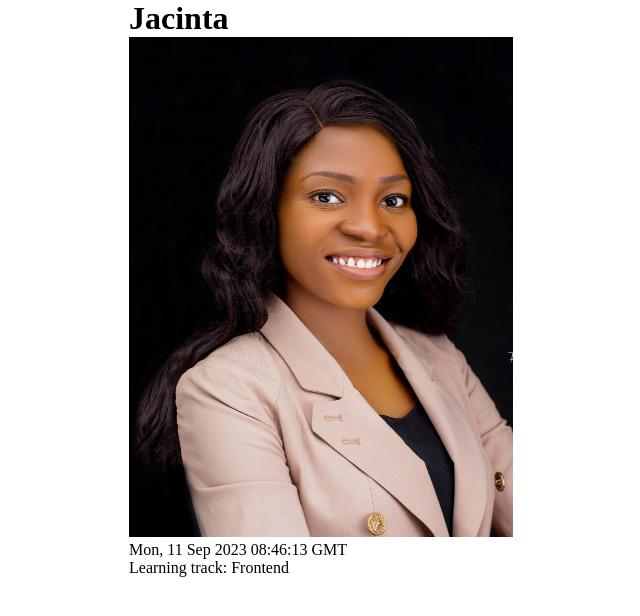
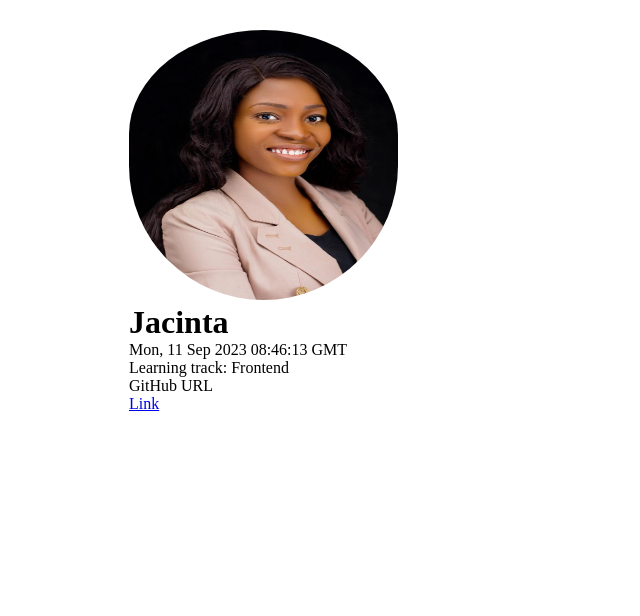
Before and after one commit to Jacinta100/Stage_One, a plain HTML site: page index.html in a window 1280 px wide. Shown: the whole page, without its empty margins (319-959 px from the left). Drawn offline with Linux system fonts and the light colour scheme.

Commit message:
Second push

```diff
--- a/css/style.css
+++ b/css/style.css
@@ -14,6 +14,8 @@
   background-color: white;
 }
 .profile_pic{
-  width: 100%;
-  height: 500px;
+  width: 70%;
+  height: 300px;
+  border-radius: 150px;
+  padding-top: 30px;
 }
--- a/index.html
+++ b/index.html
@@ -9,17 +9,21 @@
 <body>
    <div class="inner_container">
     <div class="wrapper">
+      <img src="./asset/profile_pic.jpeg" alt="Jacinta" data-testid="slackDisplayImage" class="profile_pic">
       <h1 data-testid="slackUserName">
         Jacinta
       </h1>
-      <img src="./asset/profile_pic.jpeg" alt="Jacinta" data-testid="slackDisplayImage" class="profile_pic">
-
 
 
       <div id="utc-time" data-testid="currentDayOfTheWeek" data-testid="currentUTCTime">Loading...</div>
       <p data-testid="myTrack">
         Learning track: Frontend
       </p>
+      <P  data-testid=“githubURL”>
+        GitHub URL <br>
+        <a href="https://github.com/Jacinta100/Stage_One">Link</a>
+
+      </P>
     </div>
 
 
```
